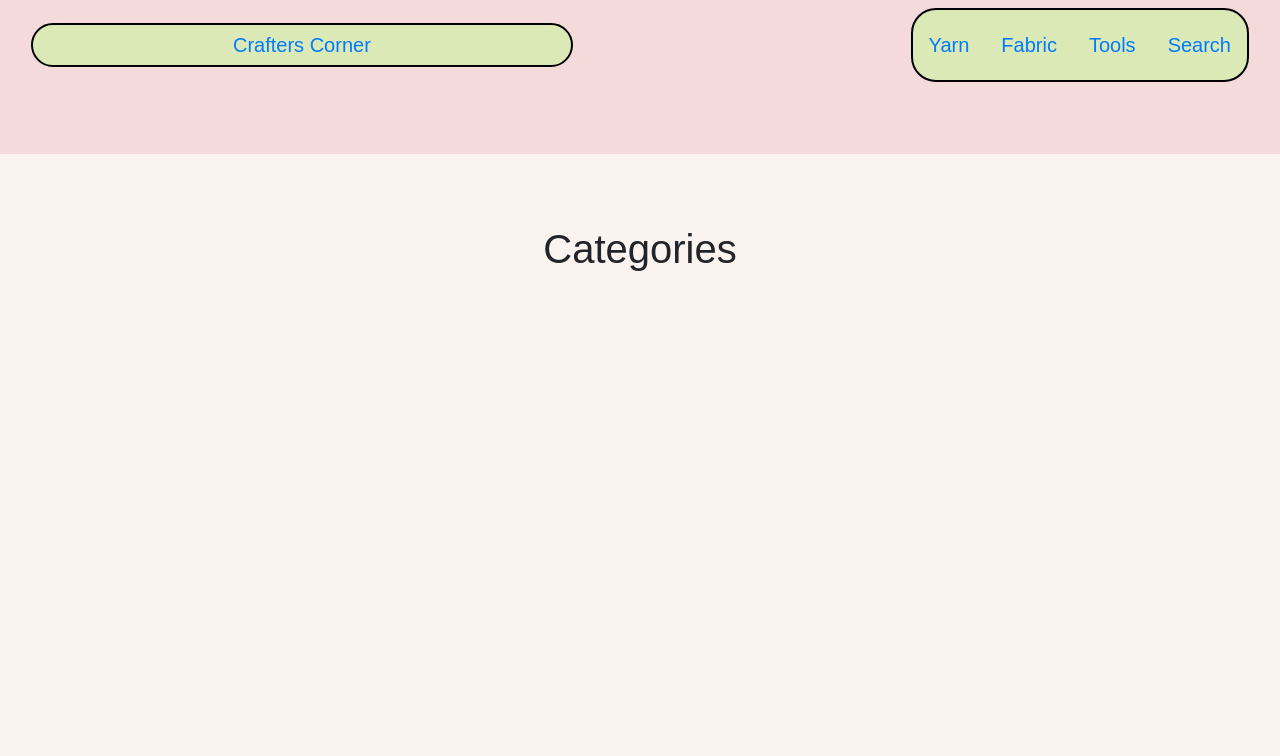
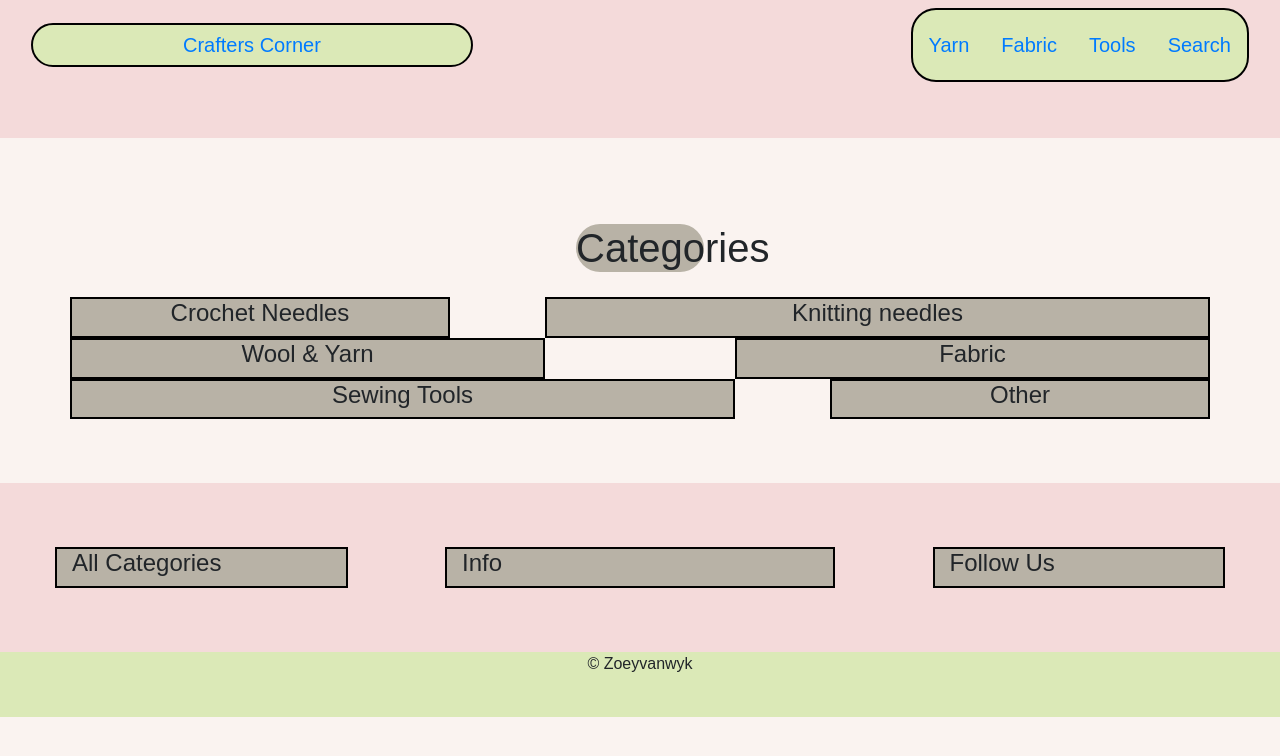
Before and after one commit to zoeyvanwyk/project--Java-and-Web-development, a plain HTML site: page index.html in a window 1280 px wide. Drawn offline with nearby package versions, Linux system fonts and the light colour scheme.

Commit message:
finished skeleton
put in most of the basic html and css structures

```diff
--- a/index.html
+++ b/index.html
@@ -55,15 +55,68 @@
     <section class="categories">
         <h1>Categories</h1>
 
-        <div class="row">
+        <div class="container">
+
+            <!--Row 1-->
+            <div class="row ">
+              <div class="col col-4">
+                <h4>Crochet Needles</h4>
+              </div>
+              <div class="col col-7 offset-md-1">
+                <h4>Knitting needles</h4>
+              </div>
+            </div>
+
+            <!--Row 2-->
+            <div class="row">
+              <div class="col col-5">
+                <h4>Wool & Yarn</h4>
+              </div>
+              <div class="col offset-md-2 col-5">
+                <h4>Fabric</h4>
+              </div>
+            </div>
+
+            <!--Row 3-->
+            <div class="row">
+                <div class="col col-7">
+                    <h4>Sewing Tools</h4>
+                </div>
+                <div class="col offset-md-1 col-4">
+                    <h4>Other</h4>
+                </div>
+              </div>
+
+          </div>
+    </section>
+
+    <!--footers-->
+    <section class="footer">
+
+        <div class="container bottom-info">
+            <div class="row">
+
+              <div class="col col-3 ">
+                <h4>All Categories</h4>
+              </div>
+
+              <div class="col col-4 offset-1">
+                <h4>Info</h4>
+              </div>
+
+              <div class="col col-3 offset-1">
+                <h4>Follow Us</h4>
+              </div>
+
+            </div>
+        </div>
+        <div class="bottom">
+            <p>© Zoeyvanwyk</p>
+
+        </div>
 
 
-
-        </div>
-    </sec>
-
-    <!--footers-->
-    <div></div>
+    </section>
 
 
     <script src="js/main.js"></script>
--- a/styles.css
+++ b/styles.css
@@ -5,7 +5,7 @@ body {
 
 .header {
     background-color: #F4DADA ;
-    padding: 0 0 4rem;
+    padding: 0 0 3rem;
 
 }
 
@@ -23,18 +23,10 @@ body {
     font-size: 20px;
   }
 
-.icon-bar li {
-    /*width: 20%;
-    text-align: center;
-    padding: 12px 0;
-    /*transition: all 0.3s ease;
-    color: white;
-    font-size: 20px;*/
-}
 
 .navbar-brand{
-    padding-left: 200px;
-    padding-right:200px;
+    padding-left: 150px;
+    padding-right:150px;
     border-radius: 25px;
     background-color: #DBE9B7;
     border: 2px solid #000000;
@@ -42,6 +34,39 @@ body {
 
 
 .categories {
-    padding-top:  225px;
+    margin-top: 14rem;
+    /*padding-top:  225px;*/
     text-align: center;
 }
+
+.col{
+    background-color: #B8B2A6;
+    border: 2px solid #000000;
+}
+
+.footer{
+    width: 100%;
+    background-color: #F4DADA ;
+    /*border: 2px solid #000000;*/
+    margin-top: 4rem;
+}
+
+.bottom-info {
+    /*background-color: #F4DADA ;*/
+    padding: 4rem 0 4rem;
+    /*margin-top: 4rem;*/
+}
+
+.bottom{
+    background-color: #DBE9B7;
+    text-align: center;
+    padding-bottom: 25px;
+}
+
+h1 {
+    /*padding-bottom: 25px;*/
+    background-color: #B8B2A6;
+    border-radius: 25px;
+    /*width: 25%;*/
+    margin:25px 45%;
+}
```
